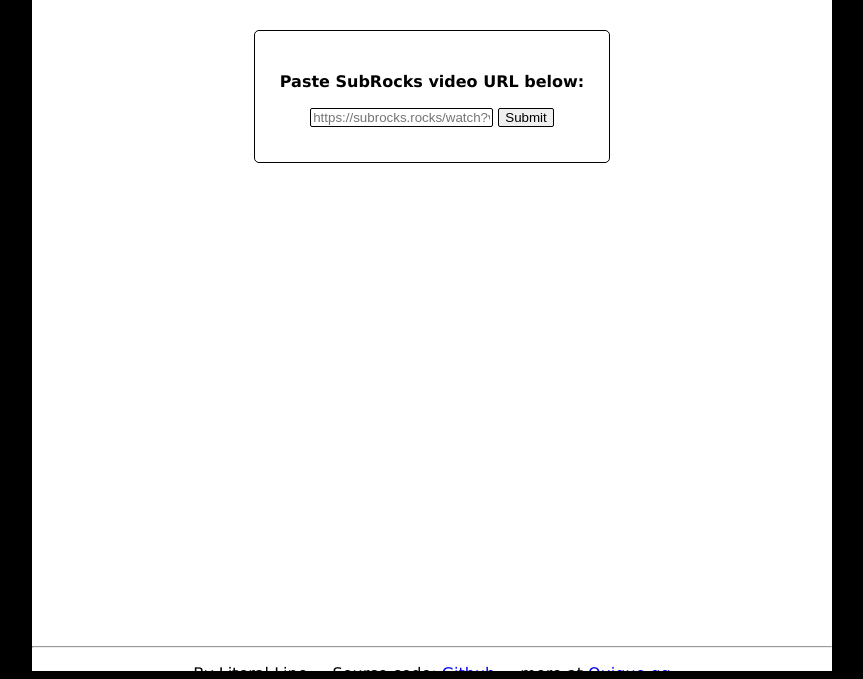
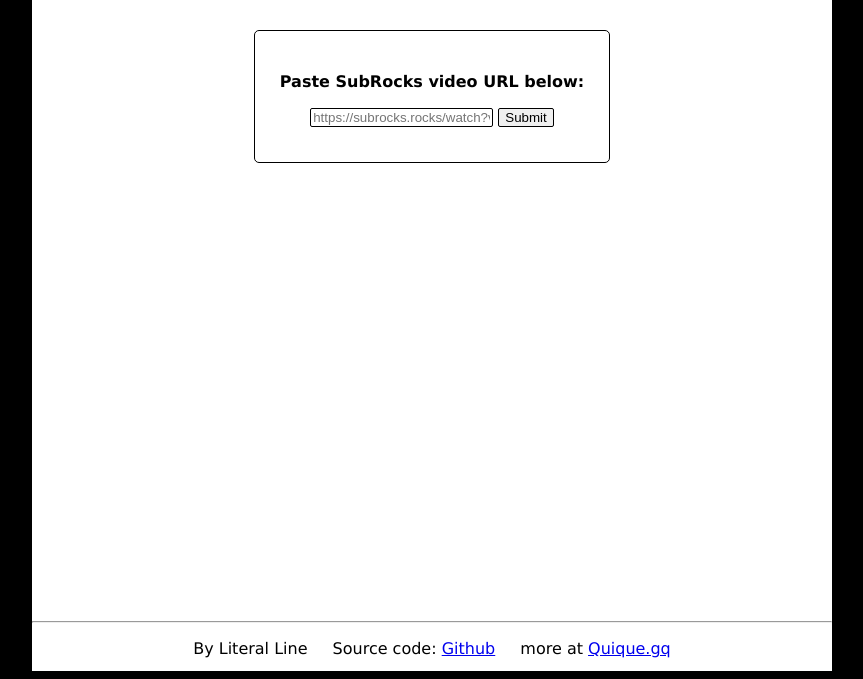
Before and after one commit to ars0nstudios/subrocks-dl, a plain HTML site: page index.html in a window 1280 px wide. Shown: the part 121-800 px from the top of the page, without its empty margins (208-1071 px from the left). Drawn offline with Linux system fonts and the light colour scheme.

Commit message:
fix height issue

```diff
--- a/style.css
+++ b/style.css
@@ -17,7 +17,7 @@ main {
 
 #contentMain {
   position: relative;
-  min-height: 80%;
+  min-height: calc(100% - 184px);
 }
 
 footer {
```
